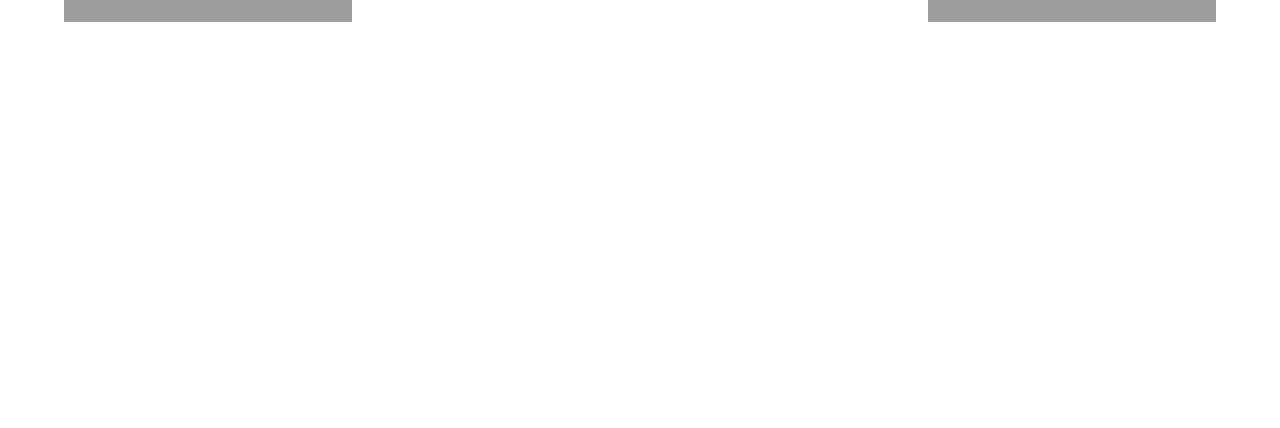
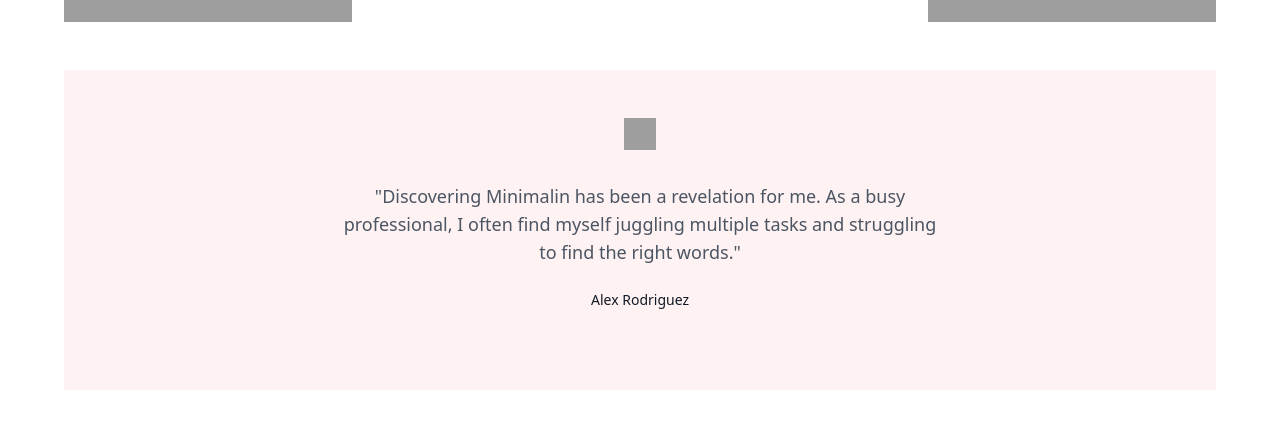
Before and after one commit to shakhera/mini-ecommerce, a React (Vite) app: page / in a window 1280 px wide. Shown: the part 2550-2978 px from the top of the page. Before the commit the page ends 2684 px from the top, so only its background shows below. Built offline with nearby package versions, Linux system fonts and the light colour scheme; grey boxes are pictures that could not be loaded.

Commit message:
TestimonialSection added

```diff
--- a/src/pages/Home/Home.jsx
+++ b/src/pages/Home/Home.jsx
@@ -4,6 +4,7 @@
 import Serum from "./Serum";
 import FaceCream from "./FaceCream";
 import HurryUpOffer from "./HurryUpOffer";
+import TestimonialSection from "./TestimonialSection";
 
 const Home = () => {
   return (
@@ -14,6 +15,8 @@
         <Serum />
         <FaceCream />
         <HurryUpOffer />
+
+        <TestimonialSection />
       </div>
     </section>
   );
--- /dev/null
+++ b/src/pages/Home/TestimonialSection.jsx
@@ -0,0 +1,26 @@
+const TestimonialSection = () => {
+  return (
+    <section className="bg-red-50 py-12">
+      <div className="container mx-auto px-4">
+        <div className="flex justify-center">
+          <img
+            src="https://img.freepik.com/free-vector/virtual-currency-erupi-symbol-background-contactless-wallet-payment-vector_1017-46479.jpg?ga=GA1.1.297780449.1738347540&semt=ais_hybrid"
+            alt=""
+            className="h-8 w-8"
+          />
+        </div>
+
+        <div className="p-8 max-w-2xl mx-auto">
+          <blockquote className="text-lg text-gray-600 mb-6">
+            "Discovering Minimalin has been a revelation for me. As a busy
+            professional, I often find myself juggling multiple tasks and
+            struggling to find the right words."
+          </blockquote>
+          <p className="text-sm text-gray-900">Alex Rodriguez</p>
+        </div>
+      </div>
+    </section>
+  );
+};
+
+export default TestimonialSection;
```
